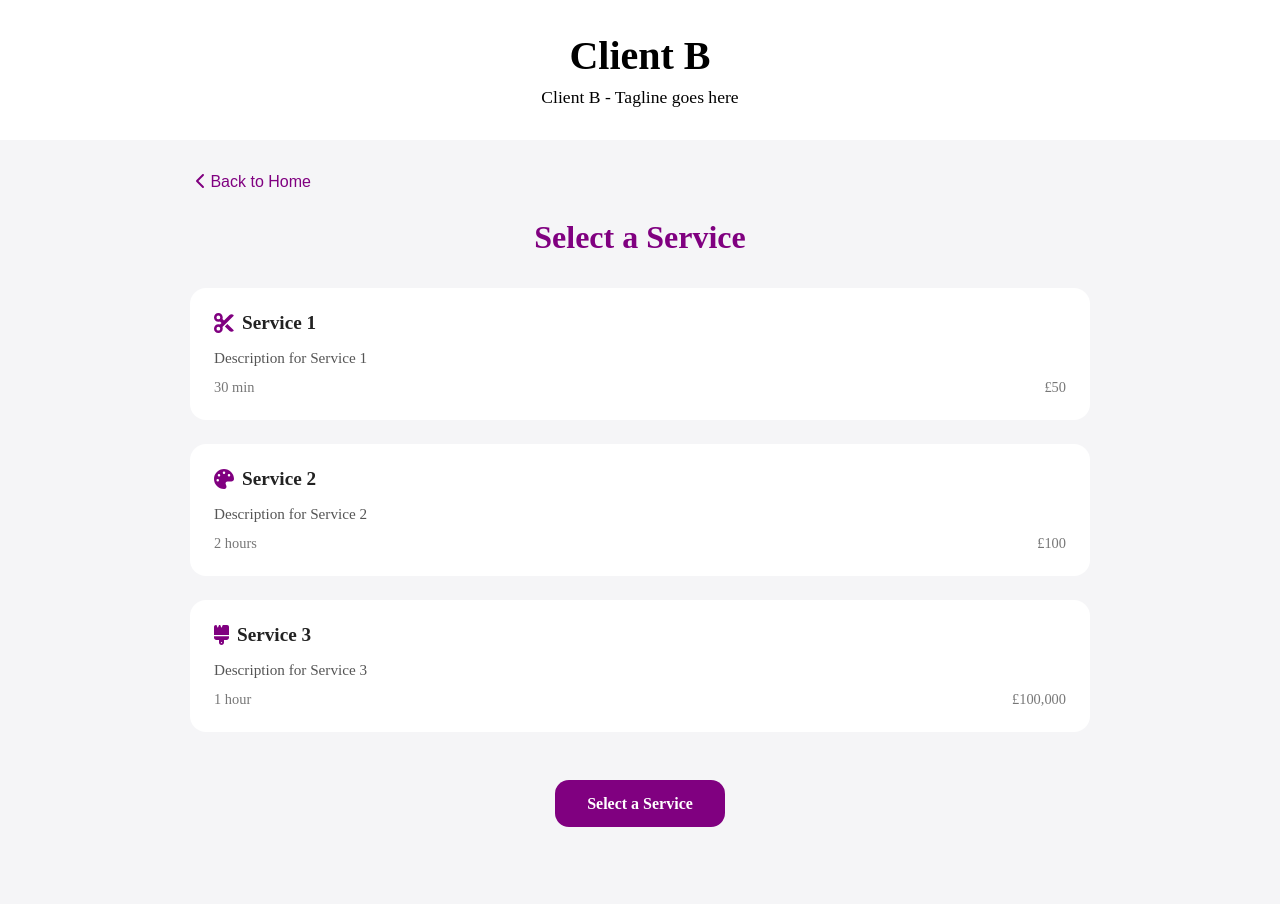
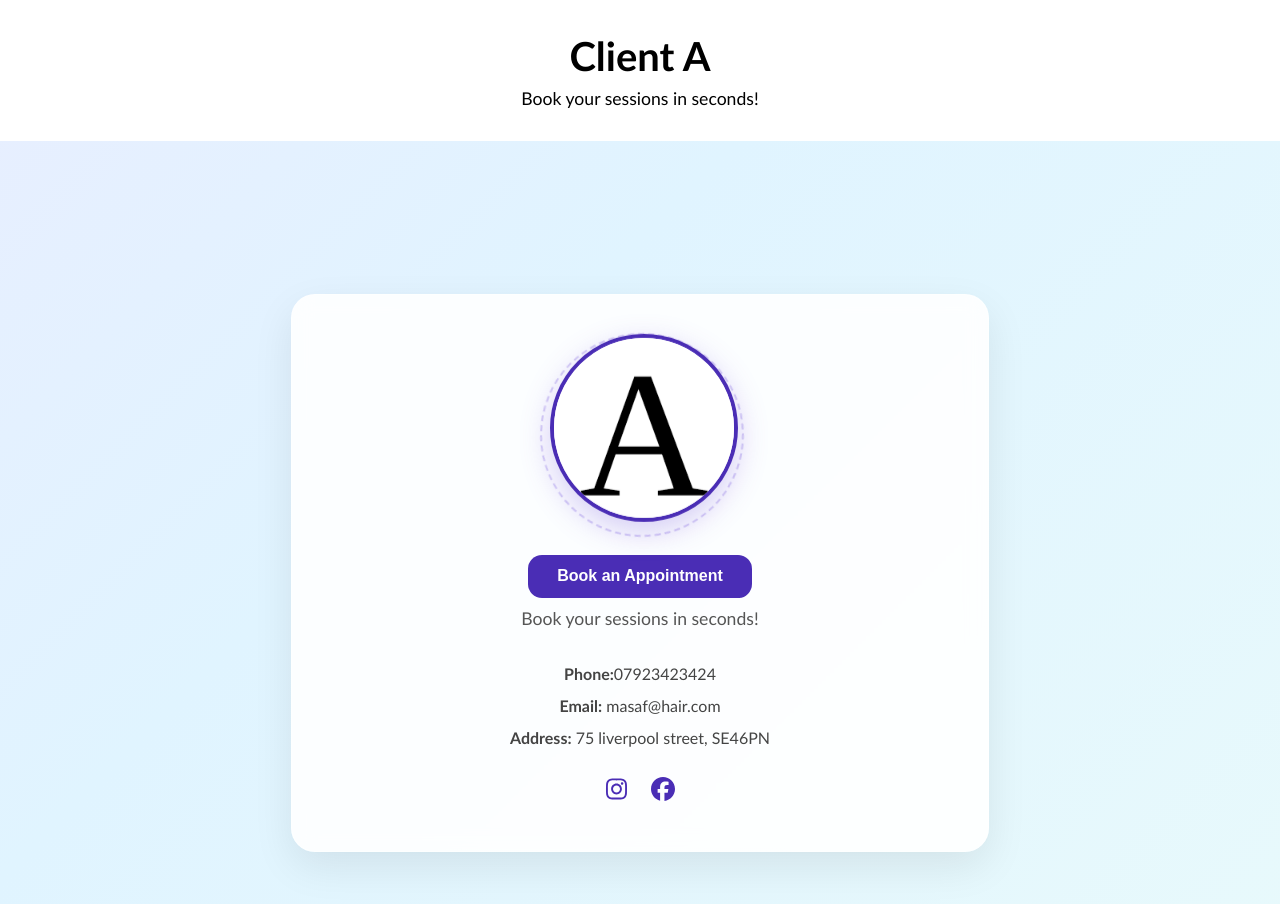
Before and after one commit to FlexSaaS/booking, a React (Vite) app in the folder frontend/: page / in a window 1280 px wide. Shown: the top 904 px of the page. Before the commit the page ends 859 px from the top, so only its background shows below. Built offline with nearby package versions, Linux system fonts and the light colour scheme.

Commit message:
add homeview

```diff
--- a/frontend/package.json
+++ b/frontend/package.json
@@ -10,9 +10,8 @@
     "preview": "vite preview"
   },
   "dependencies": {
-    "@fortawesome/fontawesome-free": "^6.7.2",
+    "@fortawesome/fontawesome-svg-core": "^6.7.2",
     "@fortawesome/free-brands-svg-icons": "^6.7.2",
-    "@fortawesome/free-regular-svg-icons": "^6.7.2",
     "@fortawesome/free-solid-svg-icons": "^6.7.2",
     "@fortawesome/react-fontawesome": "^0.2.2",
     "react": "^19.1.0",
--- a/frontend/src/App.tsx
+++ b/frontend/src/App.tsx
@@ -1,23 +1,29 @@
-import ConfigTest from "./Components/ServiceSeleciton";
 import type { Appointment } from "./types/Config";
 import { useState } from "react";
-import { BrowserRouter as Router } from "react-router-dom";
-import { createGlobalStyle } from "styled-components";
+import { Route, BrowserRouter as Router, Routes } from "react-router-dom";
+import styled, { createGlobalStyle } from "styled-components";
 import Header from "./Components/Header";
+import ServiceSelection from "./Components/ServiceSeleciton";
+import HomeView from "./Components/HomeView";
+import { getClientConfig } from "./lib/getClientConfig";
 
 function App() {
+  const client = getClientConfig();
+
   const [appointment, setAppointment] = useState<Partial<Appointment>>({});
   const updateAppointment = (data: Partial<Appointment>) => {
     setAppointment((prev) => ({ ...prev, ...data }));
   };
   return (
     <Router>
-      <GlobalStyle />
-      <Header />
-      <ConfigTest
-        appointment={appointment}
-        updateAppointment={updateAppointment}
-      />
+      <AppContainer fontFamily={client.fontFamily}>
+        <GlobalStyle />
+        <Header />
+        <Routes>
+          <Route path="/" element={<HomeView client={client} />} />
+          <Route path="/service" element={<ServiceSelection appointment={appointment} updateAppointment={updateAppointment} />} />
+        </Routes>
+      </AppContainer>
     </Router>
   );
 }
@@ -31,3 +37,10 @@ const GlobalStyle = createGlobalStyle`
     background: #f5f5f7;
   }
 `;
+
+const AppContainer = styled.div<{
+  fontFamily: string;
+}>`
+  margin: 0 auto;
+  font-family: ${(props) => props.fontFamily}, sans-serif;
+`;
--- /dev/null
+++ b/frontend/src/Components/HomeView.tsx
@@ -0,0 +1,203 @@
+import React from "react";
+import { useNavigate } from "react-router-dom";
+import styled, { keyframes } from "styled-components";
+import { FontAwesomeIcon } from "@fortawesome/react-fontawesome";
+import { faInstagram, faFacebook } from "@fortawesome/free-brands-svg-icons";
+import { getClientConfig } from "../lib/getClientConfig";
+
+
+interface HomeViewProps {
+    client: ReturnType<typeof getClientConfig>;
+    }
+
+const HomeView: React.FC<HomeViewProps> = ({ client }) => {
+  const navigate = useNavigate();
+
+  function handleBook() {
+    navigate("/service");
+  }
+
+  return (
+    <Container>
+      <ProfileCard>
+        <ProfileImageContainer>
+          <Decoration />
+          <ProfileImage primaryColor={client.primaryColor} src={client.logo} alt={client.logoAltText} />
+        </ProfileImageContainer>
+
+        <BookButton primaryColor={client.primaryColor} onClick={handleBook}>
+          Book an Appointment
+        </BookButton>
+
+        <Description>{client.tagline}</Description>
+        <ContactInfo>
+          <p>
+            <strong>Phone:</strong>
+            {client.phone}
+          </p>
+          <p>
+            <strong>Email:</strong> {client.email}
+          </p>
+          <p>
+            <strong>Address:</strong> {client.address}
+          </p>
+        </ContactInfo>
+
+        <SocialLinks>
+          <SocialLink primaryColor={client.primaryColor} href="#" aria-label="Instagram">
+            <FontAwesomeIcon icon={faInstagram} />
+          </SocialLink>
+          <SocialLink primaryColor={client.primaryColor} href="#" aria-label="Facebook">
+            <FontAwesomeIcon icon={faFacebook} />
+          </SocialLink>
+        </SocialLinks>
+      </ProfileCard>
+    </Container>
+  );
+};
+
+export default HomeView;
+
+// Animations
+const fadeIn = keyframes`
+  from { opacity: 0; transform: translateY(20px); }
+  to { opacity: 1; transform: translateY(0); }
+`;
+
+const float = keyframes`
+  0% { transform: translateY(0px); }
+  50% { transform: translateY(-10px); }
+  100% { transform: translateY(0px); }
+`;
+
+const gradientShift = keyframes`
+  0% { background-position: 0% 50%; }
+  50% { background-position: 100% 50%; }
+  100% { background-position: 0% 50%; }
+`;
+
+// will chnage the linar gradient to match client style later
+const Container = styled.div`
+  display: flex;
+  flex-direction: column;
+  align-items: center;
+  justify-content: center;
+  min-height: 100vh;
+  padding: 2rem;
+  background: linear-gradient(135deg, #fff8f0, #fae0ff, #e0f4ff, #f0fff8);
+  background-size: 400% 400%;
+  animation: ${gradientShift} 15s ease infinite;
+`;
+
+const ProfileCard = styled.div`
+  background: rgba(255, 255, 255, 0.9);
+  padding: 3rem;
+  border-radius: 24px;
+  box-shadow: 0 15px 40px rgba(0, 0, 0, 0.08);
+  text-align: center;
+  max-width: 600px;
+  width: 100%;
+  backdrop-filter: blur(10px);
+  border: 1px solid rgba(255, 255, 255, 0.3);
+  animation: ${fadeIn} 0.8s ease-out forwards;
+  transition: all 0.3s ease;
+  &:hover {
+    box-shadow: 0 20px 50px rgba(0, 0, 0, 0.12);
+    transform: translateY(-5px);
+  }
+`;
+
+const ProfileImageContainer = styled.div`
+  position: relative;
+  margin: 0 auto;
+  width: 180px;
+  height: 180px;
+`;
+
+const ProfileImage = styled.img<{ primaryColor: string }>`
+  width: 100%;
+  height: 100%;
+  object-fit: cover;
+  border-radius: 50%;
+  border: 4px solid ${({ primaryColor }) => primaryColor};
+  box-shadow: 0 10px 30px rgba(122, 89, 221, 0.3);
+  animation: ${float} 4s ease-in-out infinite;
+  transition: all 0.3s ease;
+  &:hover {
+    transform: scale(1.05);
+    box-shadow: 0 15px 40px rgba(122, 89, 221, 0.4);
+  }
+`;
+
+const Decoration = styled.div`
+  position: absolute;
+  width: 200px;
+  height: 200px;
+  border-radius: 50%;
+  border: 2px dashed rgba(122, 89, 221, 0.3);
+  top: -10px;
+  left: -10px;
+  animation: spin 20s linear infinite;
+  @keyframes spin {
+    0% {
+      transform: rotate(0deg);
+    }
+    100% {
+      transform: rotate(360deg);
+    }
+  }
+`;
+
+const Description = styled.p`
+  font-size: 1.1rem;
+  margin-top: 0.6rem;
+  color: #555;
+  max-width: 420px;
+  margin-left: auto;
+  margin-right: auto;
+`;
+
+const ContactInfo = styled.div`
+  margin-top: 2rem;
+  font-size: 1rem;
+  line-height: 1.6;
+  color: #444;
+  p {
+    margin: 0.4rem 0;
+  }
+`;
+
+const SocialLinks = styled.div`
+  display: flex;
+  justify-content: center;
+  gap: 1.5rem;
+  margin-top: 1.5rem;
+`;
+
+const SocialLink = styled.a<{ primaryColor: string }>`
+  color: ${({ primaryColor }) => primaryColor};
+  font-size: 1.5rem;
+  transition: all 0.3s ease;
+  &:hover {
+    color: #4a2db5;
+    transform: translateY(-3px);
+  }
+`;
+
+const BookButton = styled.button<{ primaryColor: string }>`
+  margin-top: 2rem;
+  background-color: ${({ primaryColor }) => primaryColor};
+  color: white;
+  padding: 0.8rem 1.8rem;
+  font-size: 1rem;
+  font-weight: 600;
+  border: none;
+  border-radius: 14px;
+  cursor: pointer;
+  transition: all 0.3s ease;
+  &:hover {
+    background-color: #4726a3;
+    transform: scale(1.05);
+    box-shadow: 0 8px 20px rgba(71, 38, 163, 0.3);
+  }
+`;
--- a/frontend/src/configs/clientA.tsx
+++ b/frontend/src/configs/clientA.tsx
@@ -10,11 +10,16 @@ import type { ClientConfig, ServiceType } from "../types/Config";
 const clientAConfig: ClientConfig = {
   name: "Client A",
   tagline: "Book your sessions in seconds!",
+  heading: "Luminous Locks Salon",
   logo: "/clientA-logo.png",
+  logoAltText: "Professional Hair Stylist",
+  primaryColor: "#4a2db5",
+  fontFamily: "Gill Sans",
+  phone: "07923423424",
+  email: "masaf@hair.com",
+  address: "75 liverpool street, SE46PN",
 
-  primaryColor: "lightblue",
   secondaryColor: "lightgreen",
-  fontFamily: "Montserrat",
 
   services: [
     {
--- a/frontend/src/configs/clientB.tsx
+++ b/frontend/src/configs/clientB.tsx
@@ -34,6 +34,11 @@ const clientAConfig: ClientConfig = {
       price: "£100,000",
     },
   ],
+  logoAltText: "Test For Client B",
+  phone: "01234567890",
+  email: "testB@gmail.com",
+  address: " 123 Test Street, Test City, TC1 2AB",
+  heading: "Client B Salon",
 };
 
 export default clientAConfig;
--- a/frontend/src/types/Config.tsx
+++ b/frontend/src/types/Config.tsx
@@ -19,6 +19,11 @@ export interface ClientConfig {
   name: string;
   tagline: string;
   logo: string;
+  heading?: string;
+  logoAltText: string;
+  phone: string;
+  email: string;
+  address: string;
 
   primaryColor: string;
   secondaryColor: string;
@@ -48,4 +53,5 @@ export interface TimeSlot {
 export interface DaySlots {
   date: Date;
   slots: TimeSlot[];
+
 }
```
Also changed, not shown: 2 other files (tests, documents, lock files or other folders).
